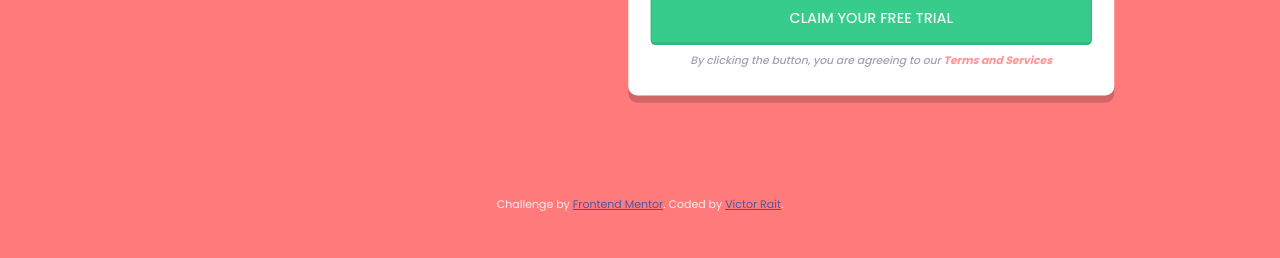
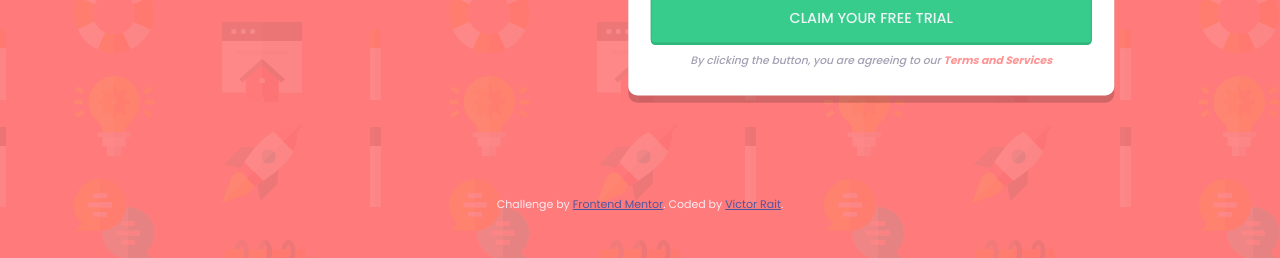
Before and after one commit to VictorRait/Intro-sign-up, a plain HTML site: page index.html in a window 1280 px wide. Shown: the part 542-800 px from the top of the page. Drawn offline with Linux system fonts and the light colour scheme.

Commit message:
Update styles.css

```diff
--- a/styles.css
+++ b/styles.css
@@ -22,7 +22,7 @@ body {
   display: grid;
   grid-template-columns: 1fr;
   font-size: 16px;
-  background-image: url(/intro-component-with-signup-form-master/images/bg-intro-mobile.png);
+  background-image: url(images/bg-intro-mobile.png);
   background-color: var(--red);
   color: ghostwhite;
 
```
